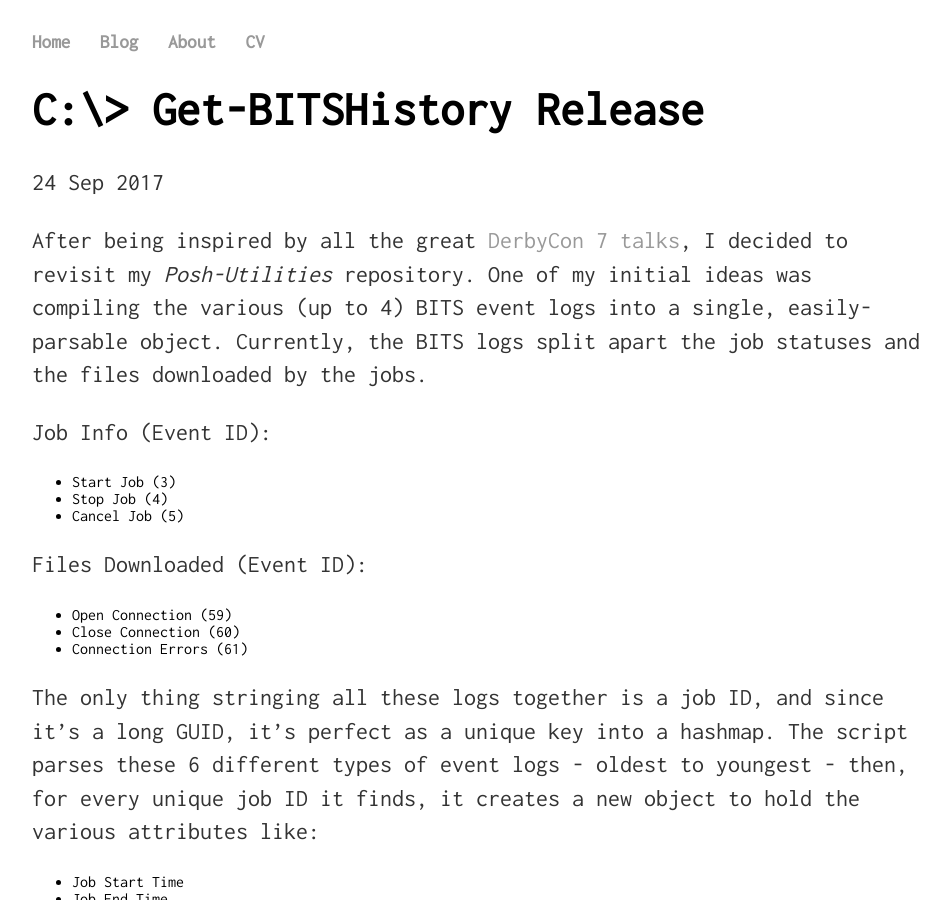
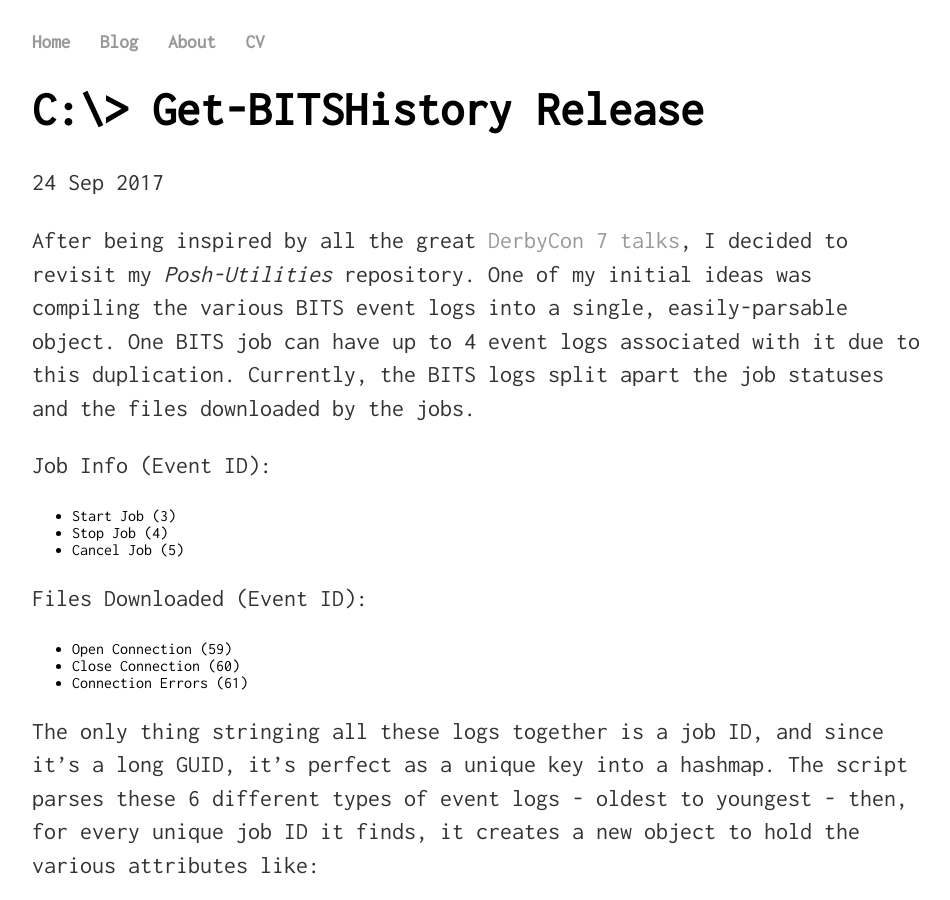
Before and after one commit to infosec-intern/infosec-intern.github.io, a Jekyll site: the page built from _posts/2017-09-24-get-bitshistory.md, in a window 1280 px wide and 900 px high. Shown: the whole window, without its empty margins (160-1110 px from the left). Built offline with Jekyll 4.4.1, drawn with Linux system fonts in a browser that asks for light colours.

Commit message:
removed "(up to 4)"

```diff
--- a/_posts/2017-09-24-get-bitshistory.md
+++ b/_posts/2017-09-24-get-bitshistory.md
@@ -6,7 +6,7 @@ created: 2017-09-24
 tags: powershell project
 ---
 
-After being inspired by all the great [DerbyCon 7 talks](http://www.irongeek.com/i.php?page=derbyconstreams), I decided to revisit my _Posh-Utilities_ repository. One of my initial ideas was compiling the various (up to 4) BITS event logs into a single, easily-parsable object.
+After being inspired by all the great [DerbyCon 7 talks](http://www.irongeek.com/i.php?page=derbyconstreams), I decided to revisit my _Posh-Utilities_ repository. One of my initial ideas was compiling the various BITS event logs into a single, easily-parsable object. One BITS job can have up to 4 event logs associated with it due to this duplication.
 Currently, the BITS logs split apart the job statuses and the files downloaded by the jobs.
 
 Job Info (Event ID):
```
